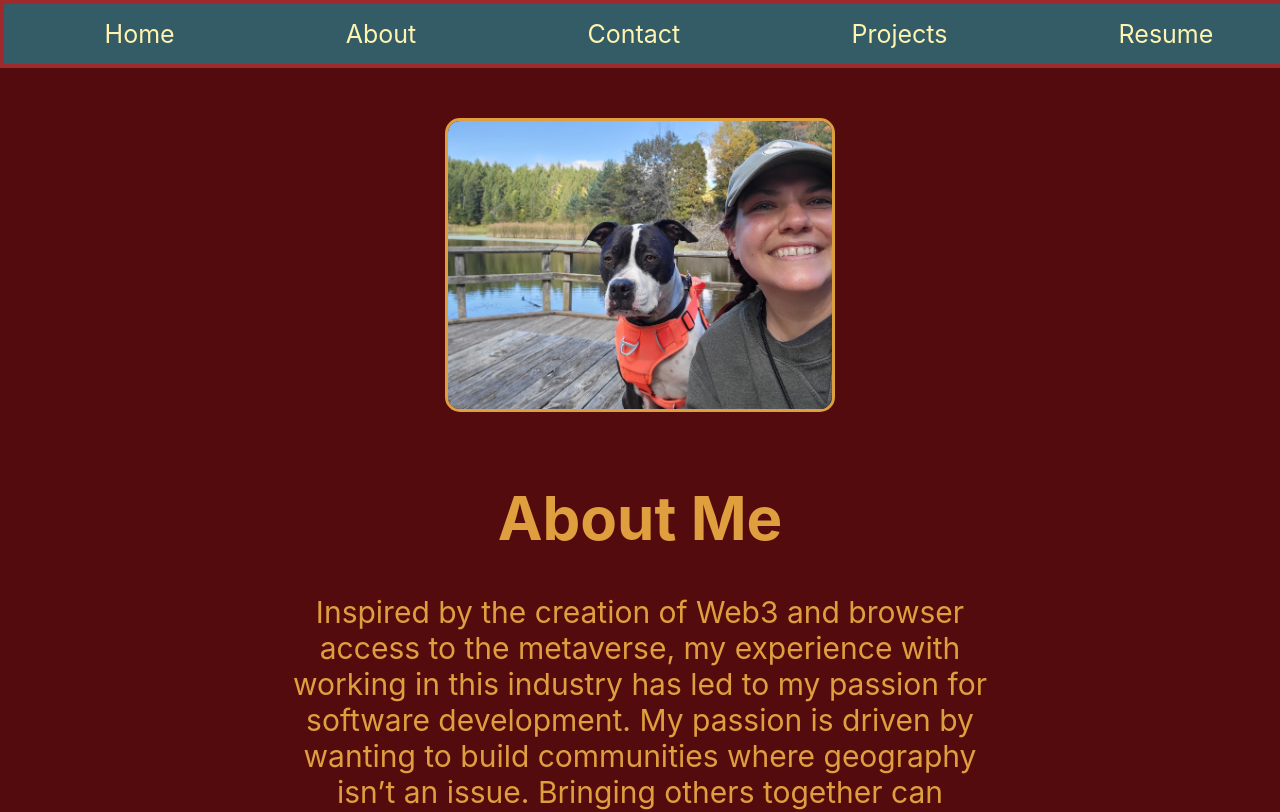
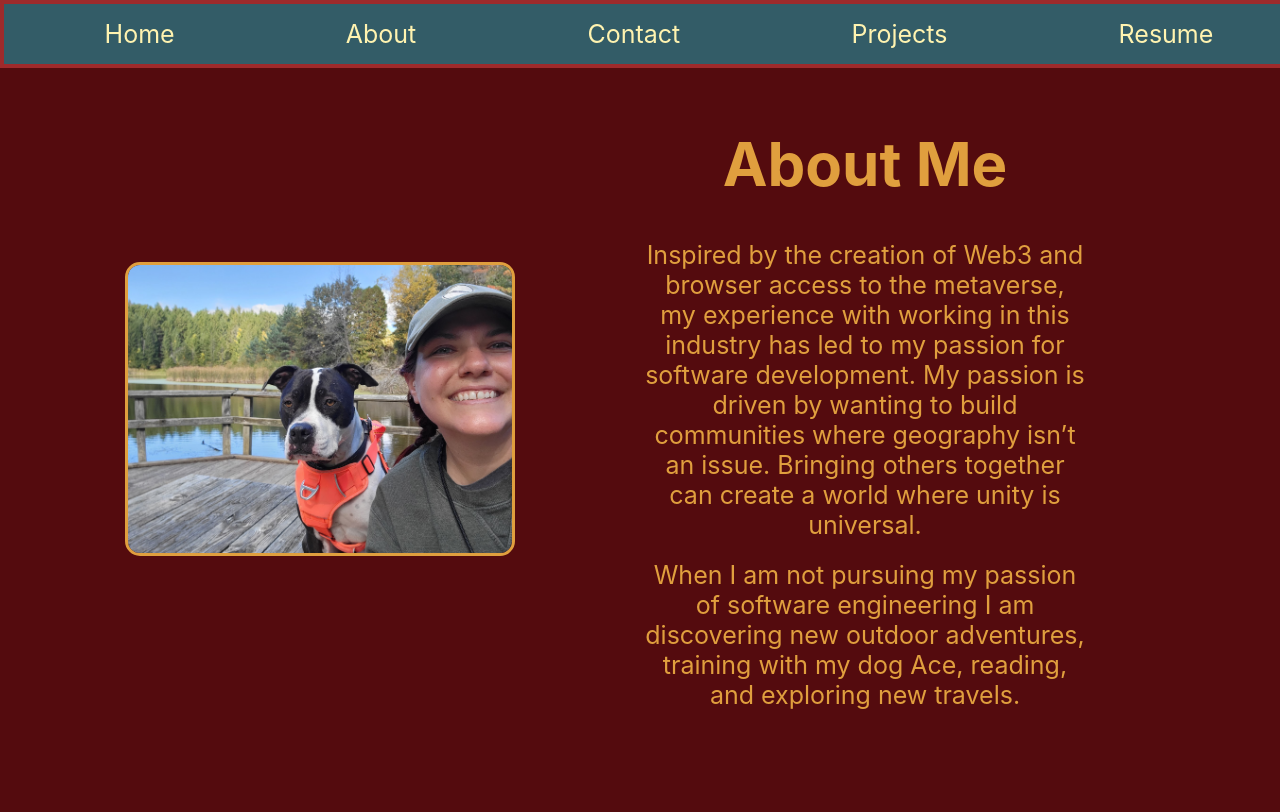
Before and after one commit to mbstevenson96/maddie-stevenson-portfolio, a React (Create React App) app: page /about in a window 1280 px wide. Shown: the top 812 px of the page. Built offline with nearby package versions, Linux system fonts and the light colour scheme.

Commit message:
update responsive styling on about me page

```diff
--- a/src/pages/About/About.module.css
+++ b/src/pages/About/About.module.css
@@ -32,9 +32,14 @@
   .container {
     margin-top: 20px;
     display: flex;
-    flex-direction: column;
+    flex-direction: row;
     justify-content: center;
     align-items: center;
+  }
+
+  .Info {
+    text-align: center;
+    max-width: 50%;
   }
 
   .AboutPhoto {
@@ -51,7 +56,7 @@
 
   .AboutP {
     color: #e09f3e;
-    font-size: 30px;
+    font-size: 25px;
     margin: 20px 100px;
   }
 }
```
